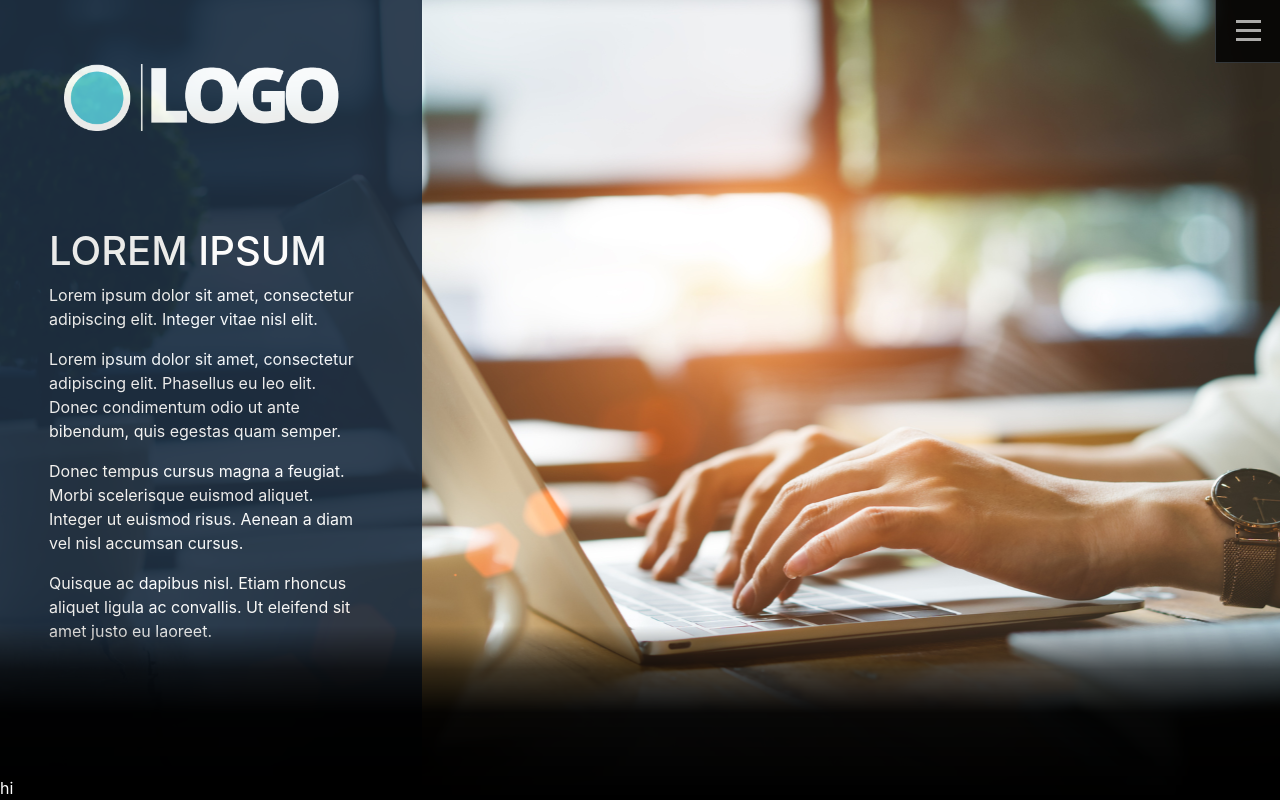
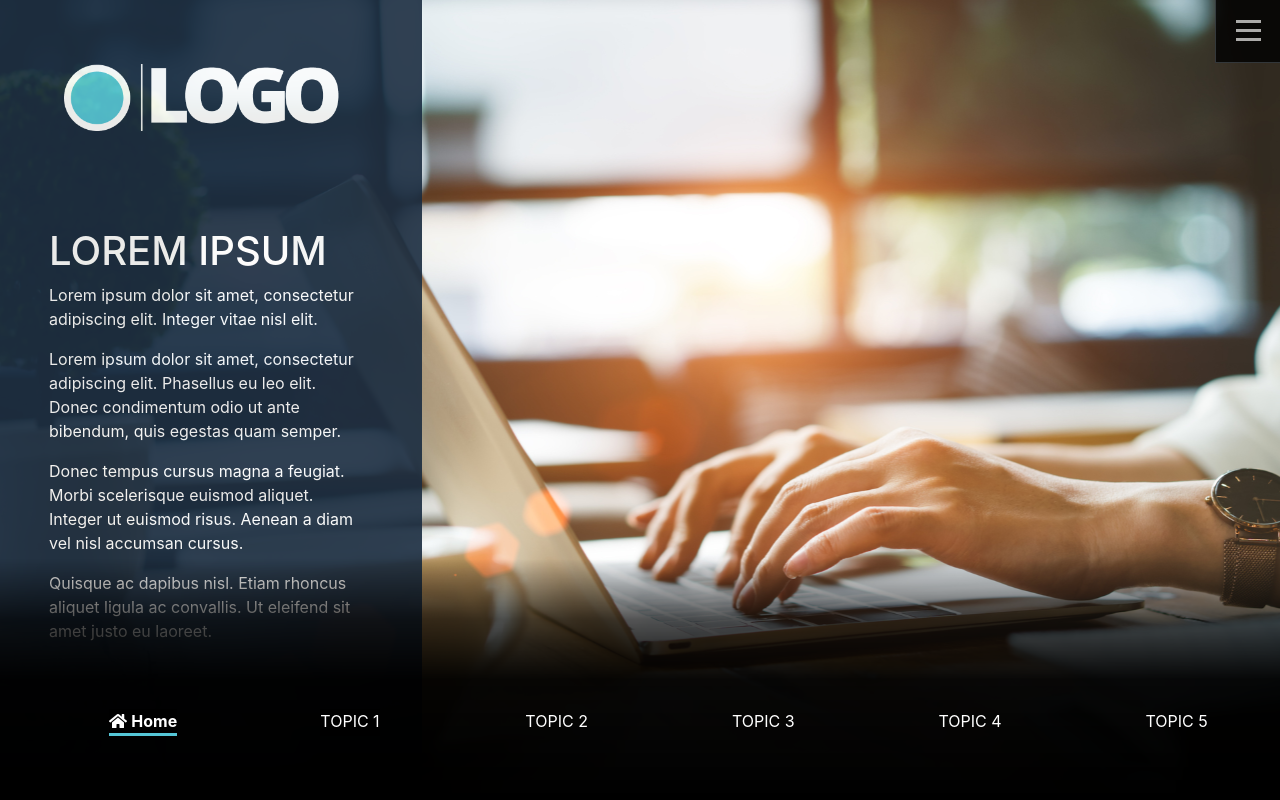
Before and after one commit to Elandi-rj/react-website, a React (Create React App) app: page /home in a window 1280 px wide. Built offline with nearby package versions, Linux system fonts and the light colour scheme; the HTML template or start-up script is replaced by a standard one.

Commit message:
styling to fit figma for bottom nav

```diff
--- a/src/components/bottomnav/index.js
+++ b/src/components/bottomnav/index.js
@@ -1,9 +1,25 @@
 import React from 'react';
 import './style.css';
+import { FontAwesomeIcon } from '@fortawesome/react-fontawesome'
+import { faHome } from '@fortawesome/free-solid-svg-icons'
+import { NavLink } from 'react-router-dom'
 function Bottomnav() {
     return (
-        <div className="bottom-nav">
-            hi
+        <div className="bottom-nav container-fluid">
+            <ul className="row">
+                <li className="col-2 d-flex justify-content-center mb-5">
+                    <NavLink exact activeClassName="active" to="/home">
+                        <FontAwesomeIcon icon={faHome} /> Home
+                    </NavLink>
+                </li>
+                <li className="col-2 d-flex justify-content-center mb-5">
+                    <NavLink activeClassName="active" to="/topic1">TOPIC 1</NavLink>
+                </li>
+                <li className="col-2 d-flex justify-content-center mb-5">TOPIC 2</li>
+                <li className="col-2 d-flex justify-content-center mb-5">TOPIC 3</li>
+                <li className="col-2 d-flex justify-content-center mb-5">TOPIC 4</li>
+                <li className="col-2 d-flex justify-content-center mb-5">TOPIC 5</li>
+            </ul>
         </div>
     );
 }
--- a/src/components/bottomnav/style.css
+++ b/src/components/bottomnav/style.css
@@ -7,3 +7,22 @@
     width: 100%;
     bottom: 0px;
 }
+
+.active{
+    border-bottom: solid;
+    border-color: #55C6D7;
+    border-width: 120%;
+    font-weight: bold;
+}
+
+ul li a{
+    text-decoration: none;
+    background-color: #000;
+    color: #fff;
+}
+
+ul li a:hover{
+    color: #fff;
+    text-decoration: none;
+
+}
```
